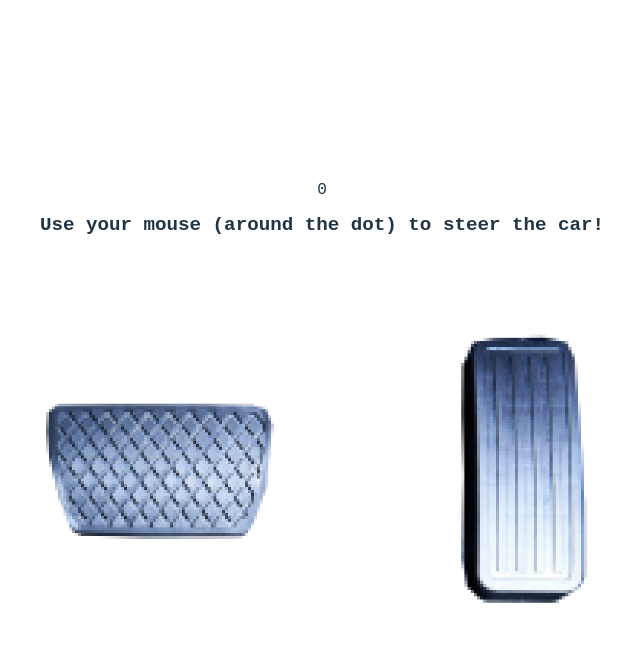
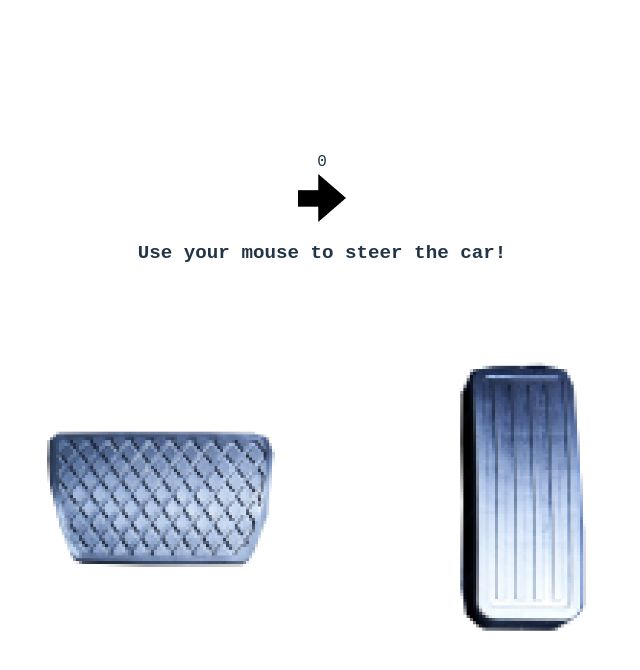
Before and after one commit to j0lol/hs2025, a React (Vite) app in the folder frontend/: page / in a window 1280 px wide. Shown: the top 670 px of the page, without its empty margins (318-958 px from the left). Built offline with nearby package versions, Linux system fonts and the light colour scheme; no server answers.

Commit message:
steve huckle update (pedals and arrow stuff)

```diff
--- a/frontend/src/App.jsx
+++ b/frontend/src/App.jsx
@@ -6,12 +6,29 @@ import viteLogo from '/vite.svg'
 import './App.css'
 import { isMobile } from 'react-device-detect';
 import ControlsDesktop from './ControlsDesktop';
+import ControlsMobile from './ControlsMobile';
 
 function App() {
 
+  const [device, setDevice] = useState();
+
+  useEffect(() => {
+    if (isMobile) {
+      setDevice("Mobile");
+    } else {
+      setDevice("Desktop");
+    }
+
+
+
+  }, [])
+
+  useEffect(() => {
+    console.log('Device :: ', device);
+  }, [device])
   return (
     <>
-      <ControlsDesktop />
+      {(device == "Desktop") ? <ControlsDesktop /> : <ControlsMobile />}
     </>
   )
 }
--- a/frontend/src/ControlsDesktop.jsx
+++ b/frontend/src/ControlsDesktop.jsx
@@ -7,9 +7,30 @@ import { isMobile } from 'react-device-detect';
 export default function ControlsDesktop() {
 
     const connection = useRef();
-    const [device, setDevice] = useState("mouse (around the dot)");
+    const [device, setDevice] = useState("mouse");
+    const [dir, setDir] = useState(0);
+    const [x, setX] = useState("");
+    const [y, setY] = useState("");
+    const [z, setZ] = useState("");
+    const [acc, setAcc] = useState(false)
+    const [braking, setBraking] = useState(false);
 
     useEffect(() => {
+        window.addEventListener("keydown", (handleKeyDown));
+        window.addEventListener("keyup", (handleKeyUp));
+    }, [braking, acc])
+
+    useEffect(() => {
+
+        const noSelectElements = document.querySelectorAll(".no-select");
+
+        noSelectElements.forEach((element) => {
+            element.style.webkitUserSelect = "none";
+            element.style.mozUserSelect = "none";
+            element.style.msUserSelect = "none";
+            element.style.userSelect = "none";
+          });
+
         let webSocket = new WebSocket('ws://localhost:3000', 'protocolOne');
         connection.current = webSocket;
         if (isMobile) {
@@ -17,12 +38,7 @@ export default function ControlsDesktop() {
         }
     }, [])
 
-    const [dir, setDir] = useState(0);
-    const [x, setX] = useState("");
-    const [y, setY] = useState("");
-    const [z, setZ] = useState("");
-    const [acc, setAcc] = useState(false)
-    const [braking, setBraking] = useState(false);
+
 
     function calcAngleDegrees(x, y) {
         return (Math.atan2(y, x) * 180) / Math.PI;
@@ -36,7 +52,23 @@ export default function ControlsDesktop() {
         setDir(newDir);
     }
 
+    function handleKeyDown(event) {
+        const key = event.code
+        if (key == "KeyA") {
+            setBraking(true);
+        } else if (key=="KeyD") {
+            setAcc(true);
+        }
+    }
 
+    function handleKeyUp(event) {
+        const key = event.code
+        if (key == "KeyA") {
+            setBraking(false);
+        } else if (key=="KeyD") {
+            setAcc(false);
+        }
+    }
 
     function handleMotionEvent(event) {
 
@@ -93,6 +125,8 @@ export default function ControlsDesktop() {
 
         let data = {
             "Accelerometer": {
+                "gas_pedal": acc,
+                "brake_pedal": braking,
                 "id": 0,
                 "content": dir
             }
@@ -103,32 +137,32 @@ export default function ControlsDesktop() {
                 connection.current.send(JSON.stringify(data));
             }
         }
-        // if (connection.current) {
-        //     try {
-        //         connection.current.send(JSON.stringify(data));
-        //     } catch (error) {
-        //         console.error(error);
-        //     }
-        // }
-
-        // setTimeout(300, () => {
-        //     console.log('useEffect')
-        //     if (dir != 0) {
-        //         setDir(0);
-        //     }
-        // })
-    }, [dir])
+    }, [dir, acc, braking])
 
     return (
-        <div className="App">
-            {dir}
+        <div className="App no-select" >
+            <div>
+                {dir}
+            </div>
+            <img src="src/assets/arrow.png" alt="" style={{
+                objectFit: 'cover',
+                width:'3rem',
+                transform: 'rotate('+(90+dir)+'deg)'
+                }}/>
             <h1>Use your {device} to steer the car!</h1>
             <div className="pedals">
-                <div className="brake" onMouseDown={handlePressBrake} onMouseLeave={handleReleaseBrake} onMouseUp={handleReleaseBrake}>
-                <img src="src/assets/brakepedal.png" alt=""/>
+                <div className="brake" onMouseDown={handlePressBrake} onMouseLeave={handleReleaseBrake} onMouseUp={handleReleaseBrake}
+                style={{
+                    transform: braking ? `translateY(30px)` : `translateY(0px)`
+                }}
+                >
+                <img src="src/assets/brakepedal.png" alt="" draggable="false"/>
                 </div>
-                <div className="accelerate" onMouseDown={handleActivate} onMouseLeave={handleDeactivate} onMouseUp={handleDeactivate}>
-                <img src="src/assets/gaspedal.png" alt="" />
+                <div className="accelerate" onMouseDown={handleActivate} onMouseLeave={handleDeactivate} onMouseUp={handleDeactivate}
+                style={{
+                    transform: acc ? `translateY(30px)` : `translateY(0px)`
+                }}>
+                <img src="src/assets/gaspedal.png" alt="" draggable="false" />
                 </div>
             </div>
         </div>
--- /dev/null
+++ b/frontend/src/ControlsMobile.jsx
@@ -0,0 +1,113 @@
+
+import { useState, useEffect, useRef } from 'react'
+import reactLogo from './assets/react.svg'
+import viteLogo from '/vite.svg'
+import './App.css'
+import { isMobile } from 'react-device-detect';
+
+export default function ControlsMobile() {
+
+    const connection = useRef();
+    const [device, setDevice] = useState("device");
+
+    useEffect(() => {
+
+        const noSelectElements = document.querySelectorAll(".no-select");
+        noSelectElements.forEach((element) => {
+            element.style.webkitUserSelect = "none";
+            element.style.mozUserSelect = "none";
+            element.style.msUserSelect = "none";
+            element.style.userSelect = "none";
+          });
+
+        let webSocket = new WebSocket('ws://localhost:3000', 'protocolOne');
+        connection.current = webSocket;
+        if (isMobile) {
+            setDevice("mobile device")
+        }
+    }, [])
+
+    const [dir, setDir] = useState(0);
+    const [x, setX] = useState("");
+    const [y, setY] = useState("");
+    const [z, setZ] = useState("");
+    const [acc, setAcc] = useState(false)
+    const [braking, setBraking] = useState(false);
+
+    // function handleMouseMove(event) {
+    //     let x = event.movementX;
+    //     let y = event.movementY;
+    //     let newDir = (Math.atan2(y, x) * 180) / Math.PI;
+
+    //     setDir(newDir);
+    // }
+
+    function handleMotionEvent(event) {
+
+        if (isMobile) {
+
+            var x = event.accelerationIncludingGravity.x;
+            var y = event.accelerationIncludingGravity.y;
+            var z = event.accelerationIncludingGravity.z;
+
+            setX(x);
+            setY(y);
+            setZ(z);
+
+            let data = {
+                "Accelerometer": {
+                    "gas_pedal": acc,
+                    "brake_pedal": braking,
+                    "id": 0,
+                    "content": x
+                }
+            };
+
+
+            if (connection.current.readyState != 0) {
+                try {
+                    connection.current.send(JSON.stringify(data));
+                } catch (error) {
+                    console.error(error);
+                }
+            }
+        }
+    }
+
+    function handlePressBrake() {
+        setBraking(true);
+    }
+
+    function handleReleaseBrake() {
+        setBraking(false);
+    }
+
+    function handleActivate() {
+        setAcc(true);
+    }
+
+    function handleDeactivate() {
+        setAcc(false);
+    }
+
+    useEffect(() => {
+        window.addEventListener("devicemotion", handleMotionEvent, true);
+    }, [x, y, z]);
+
+
+    return (
+        <div className="App no-select" >
+            {dir}
+            <h1>Use your {device} to steer the car!</h1>
+            <div className="pedals">
+                <div className="brake" onMouseDown={handlePressBrake} onMouseLeave={handleReleaseBrake} onMouseUp={handleReleaseBrake} >
+                <img src="src/assets/brakepedal.png" alt="" draggable="false"/>
+                </div>
+                <div className="accelerate" onMouseDown={handleActivate} onMouseLeave={handleDeactivate} onMouseUp={handleDeactivate} >
+                <img src="src/assets/gaspedal.png" alt="" draggable="false" />
+                </div>
+            </div>
+        </div>
+    )
+
+}
```
Also changed, not shown: frontend/src/assets/arrow.png (added), 1 other file (tests, documents, lock files or other folders).
